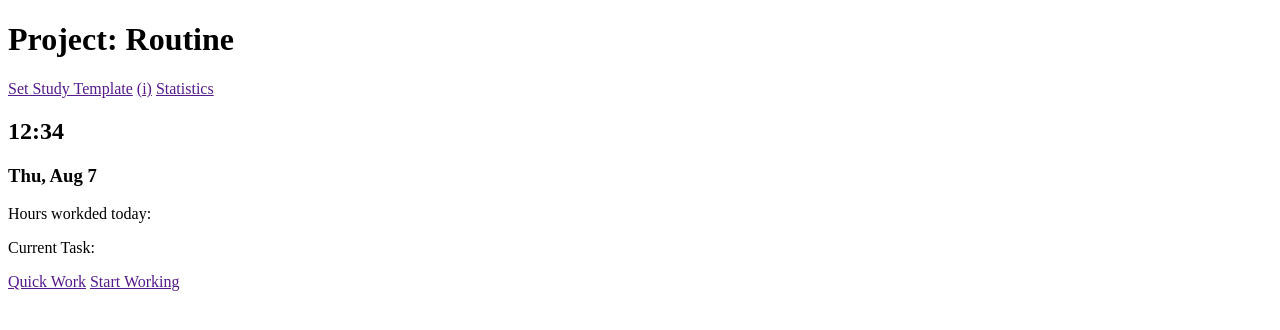
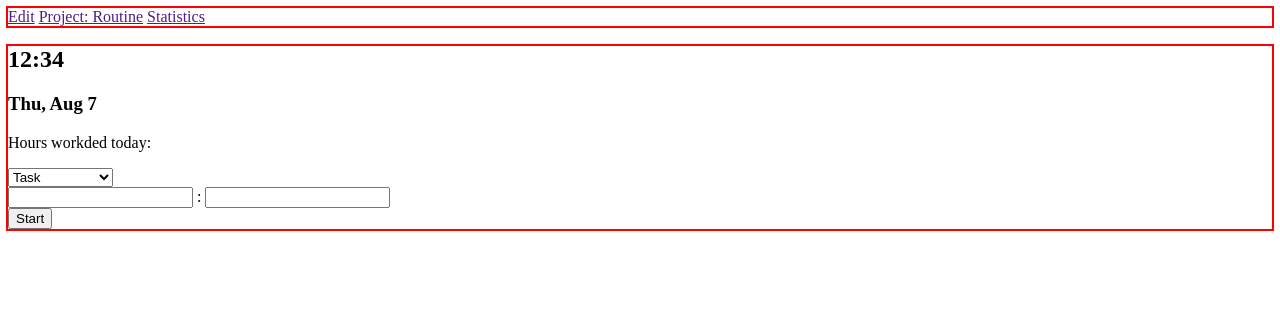
Before and after one commit to nurmareko/project-routine, a Flask app: page / in a window 1280 px wide. Shown: the top 330 px of the page. Run offline with Flask 3, Linux system fonts and the light colour scheme.

Commit message:
Add CSS styles and update layout for improved page structure

```diff
--- /dev/null
+++ b/static/styles.css
@@ -0,0 +1,3 @@
+div {
+    outline: 2px solid red;
+}
--- a/templates/index.html
+++ b/templates/index.html
@@ -1,18 +1,34 @@
 {% extends "layout.html" %}
 
 {% block title %}
-    Routine
+Routine
 {% endblock %}
 
 {% block body %}
-    <h1>Project: Routine</h1>
-    <a href="">Set Study Template</a>
-    <a href="">(i)</a>
+
+<div id="top">
+    <a href="">Edit</a>
+    <a href="">Project: Routine</a>
     <a href="">Statistics</a>
+</div>
+<div id="center">
     <h2>12:34</h2>
     <h3>Thu, Aug 7</h3>
     <p>Hours workded today: </p>
-    <p>Current Task: </p>
-    <a href="">Quick Work</a>
-    <a href="">Start Working</a>
+
+    <form action="/" method="post">
+        <select>
+            <option disabled selected>Task</option>
+            <option>Fullstackopen</option>
+            <option>CS50</option>
+        </select>
+        <br>
+        <input type="number" name="hour">
+        :
+        <input type="number" name="minute">
+        <br>
+        <button>Start</button>
+    </form>
+</div>
+
 {% endblock %}
--- a/templates/layout.html
+++ b/templates/layout.html
@@ -4,6 +4,7 @@
 <head>
     <meta charset="UTF-8">
     <meta name="viewport" content="width=device-width, initial-scale=1.0">
+    <link href="/static/styles.css" rel="stylesheet">
     <title>Project: {% block title %}{% endblock %}</title>
 </head>
 
```
